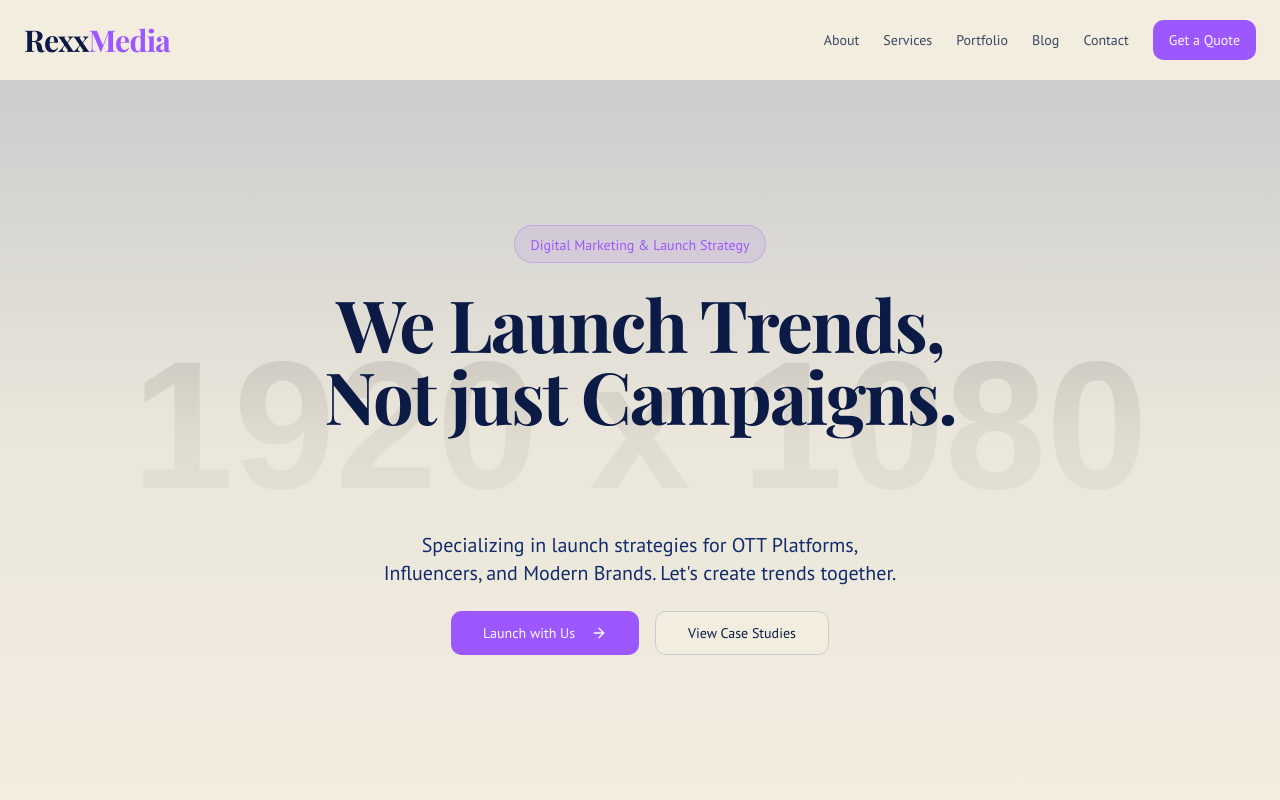
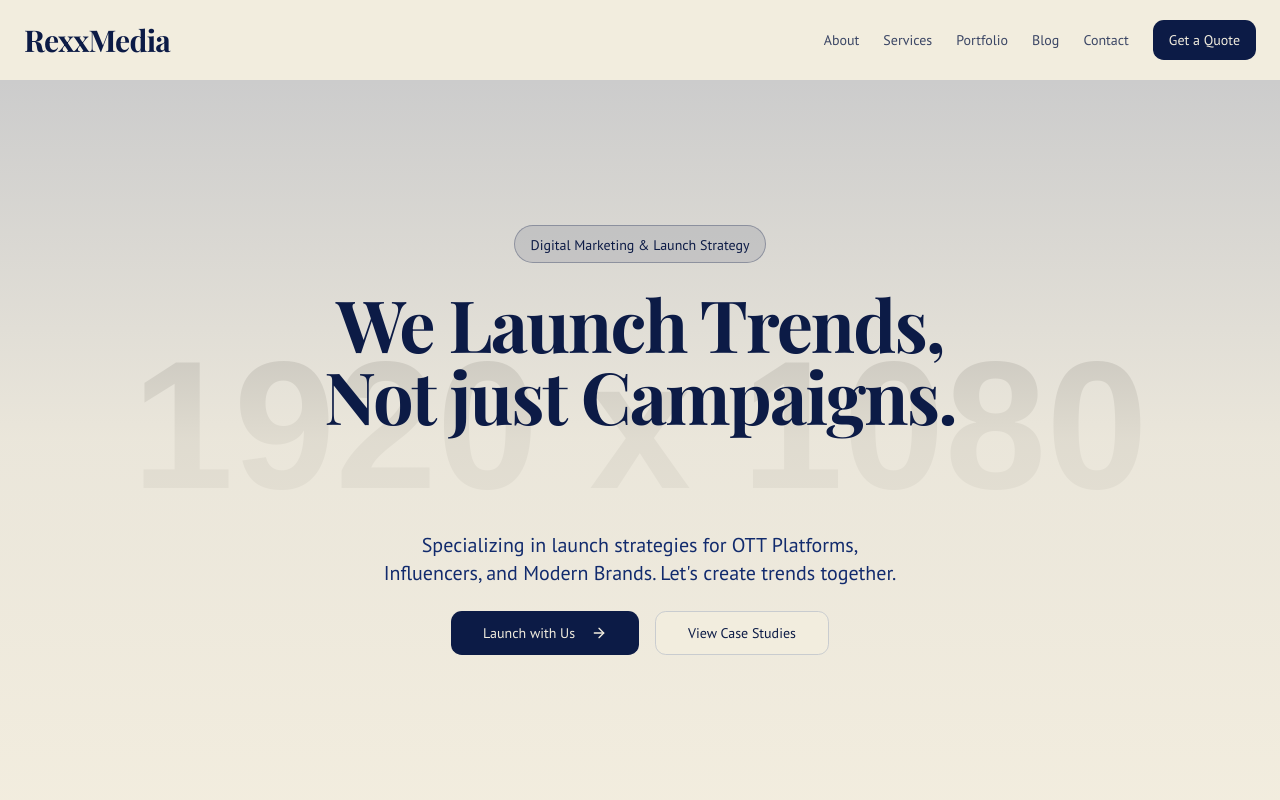
Before and after one commit to rajvsingh11/rexxMedia, a Next.js app: page / in a window 1280 px wide. Shown: the top 800 px of the page. Built offline with nearby package versions, Linux system fonts and the light colour scheme; a web font is replaced by a local one.

Commit message:
use parchment color text over penn_blue background, also change the text

```diff
--- a/src/app/globals.css
+++ b/src/app/globals.css
@@ -10,8 +10,8 @@
     --card-foreground: 44 43% 91%; /* parchment */
     --popover: 44 43% 91%; /* parchment */
     --popover-foreground: 224 71% 16%; /* penn_blue */
-    --primary: 265 100% 67%; /* medium_slate_blue */
-    --primary-foreground: 240 100% 99%;
+    --primary: 224 71% 16%; /* penn_blue */
+    --primary-foreground: 44 43% 91%; /* parchment */
     --secondary: 213 6% 70%; /* french_gray */
     --secondary-foreground: 224 71% 16%; /* penn_blue */
     --muted: 213 6% 85%;
@@ -32,8 +32,8 @@
     --card-foreground: 44 43% 91%;
     --popover: 224 71% 10%;
     --popover-foreground: 44 43% 91%;
-    --primary: 265 100% 67%;
-    --primary-foreground: 240 100% 99%;
+    --primary: 44 43% 91%;
+    --primary-foreground: 224 71% 10%;
     --secondary: 213 6% 70%;
     --secondary-foreground: 44 43% 91%;
     --muted: 224 71% 16%;
--- a/src/components/layout/header.tsx
+++ b/src/components/layout/header.tsx
@@ -33,25 +33,27 @@ export default function Header() {
       className={cn(
         "sticky top-0 z-50 w-full transition-all duration-300",
         isScrolled
-          ? "bg-card/80 backdrop-blur-sm shadow-md"
-          : "bg-transparent"
+          ? "bg-primary/80 backdrop-blur-sm shadow-md text-primary-foreground"
+          : "bg-transparent text-foreground"
       )}
     >
       <div className="container mx-auto flex h-20 items-center justify-between px-4 md:px-6">
         <Link href="/" className="flex items-center gap-2">
-          <Logo />
+          <Logo isScrolled={isScrolled}/>
         </Link>
         <nav className="hidden md:flex items-center gap-6">
           {navItems.map((item) => (
             <Link
               key={item.label}
               href={item.href}
-              className="text-sm font-medium text-foreground/80 transition-colors hover:text-primary"
+              className={cn("text-sm font-medium transition-colors hover:text-accent",
+                isScrolled ? "text-primary-foreground/80 hover:text-primary-foreground" : "text-foreground/80 hover:text-primary"
+              )}
             >
               {item.label}
             </Link>
           ))}
-          <Button asChild>
+          <Button asChild variant={isScrolled ? "outline" : "default"}>
             <Link href="#contact">Get a Quote</Link>
           </Button>
         </nav>
@@ -63,16 +65,17 @@ export default function Header() {
                 <span className="sr-only">Open menu</span>
               </Button>
             </SheetTrigger>
-            <SheetContent side="right" className="w-full max-w-xs bg-card">
+            <SheetContent side="right" className="w-full max-w-xs bg-primary text-primary-foreground">
               <div className="flex h-full flex-col p-6">
                 <div className="mb-8 flex items-center justify-between">
                   <Link href="/" onClick={() => setIsMobileMenuOpen(false)}>
-                    <Logo />
+                    <Logo isScrolled={true} />
                   </Link>
                   <Button
                     variant="ghost"
                     size="icon"
                     onClick={() => setIsMobileMenuOpen(false)}
+                    className="hover:bg-background/20"
                   >
                     <X className="h-6 w-6" />
                     <span className="sr-only">Close menu</span>
@@ -83,14 +86,14 @@ export default function Header() {
                     <Link
                       key={item.label}
                       href={item.href}
-                      className="text-lg font-medium text-foreground/80 transition-colors hover:text-primary"
+                      className="text-lg font-medium text-primary-foreground/80 transition-colors hover:text-primary-foreground"
                       onClick={() => setIsMobileMenuOpen(false)}
                     >
                       {item.label}
                     </Link>
                   ))}
                 </nav>
-                <Button asChild className="mt-8 w-full">
+                <Button asChild className="mt-8 w-full" variant="outline">
                   <Link href="#contact" onClick={() => setIsMobileMenuOpen(false)}>Get a Quote</Link>
                 </Button>
               </div>
--- a/src/components/layout/logo.tsx
+++ b/src/components/layout/logo.tsx
@@ -1,13 +1,17 @@
 import { cn } from "@/lib/utils";
 
-const Logo = ({ className }: { className?: string }) => (
+const Logo = ({ className, isScrolled }: { className?: string, isScrolled?: boolean }) => (
   <div
     className={cn(
-      "font-headline text-3xl font-bold tracking-tight text-foreground",
+      "font-headline text-3xl font-bold tracking-tight",
+      isScrolled ? 'text-primary-foreground' : 'text-foreground',
       className
     )}
   >
-    Rexx<span className="text-primary">Media</span>
+    Rexx
+    <span className={cn(isScrolled ? 'text-white/70' : 'text-primary')}>
+      Media
+    </span>
   </div>
 );
 export default Logo;
```
